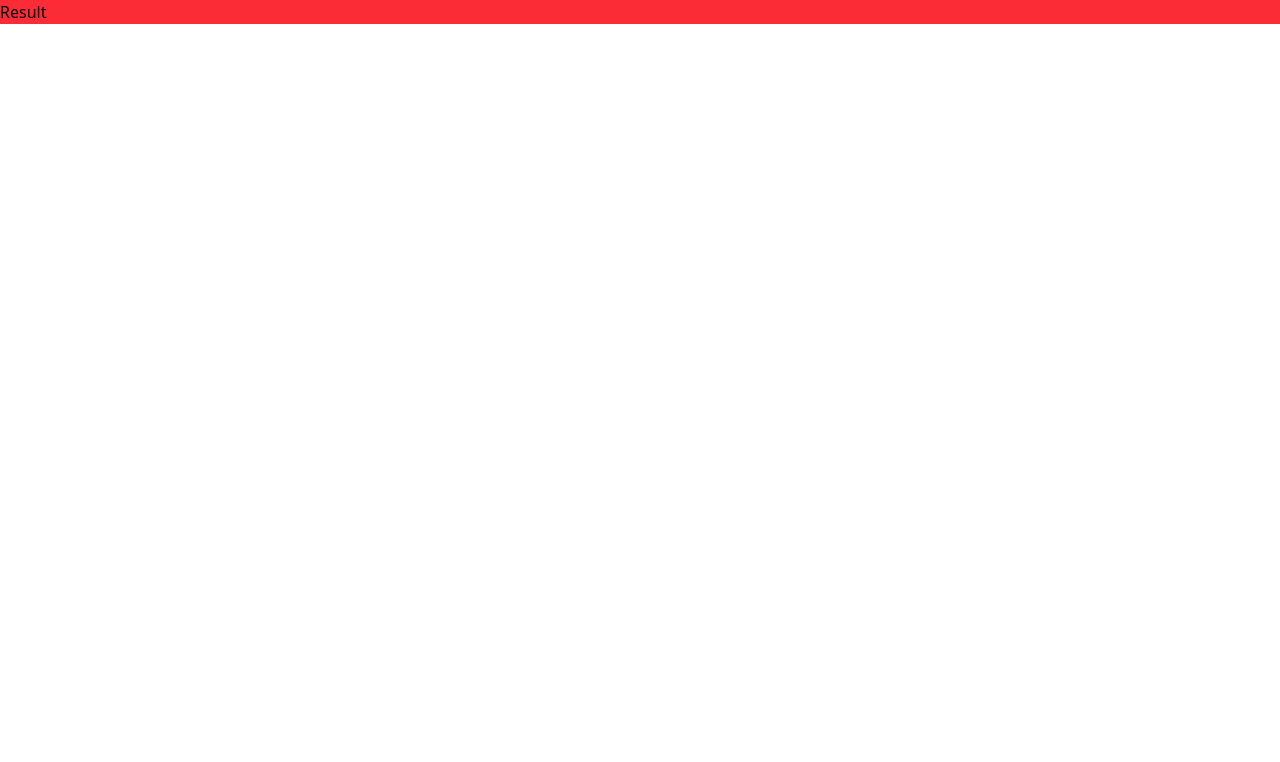
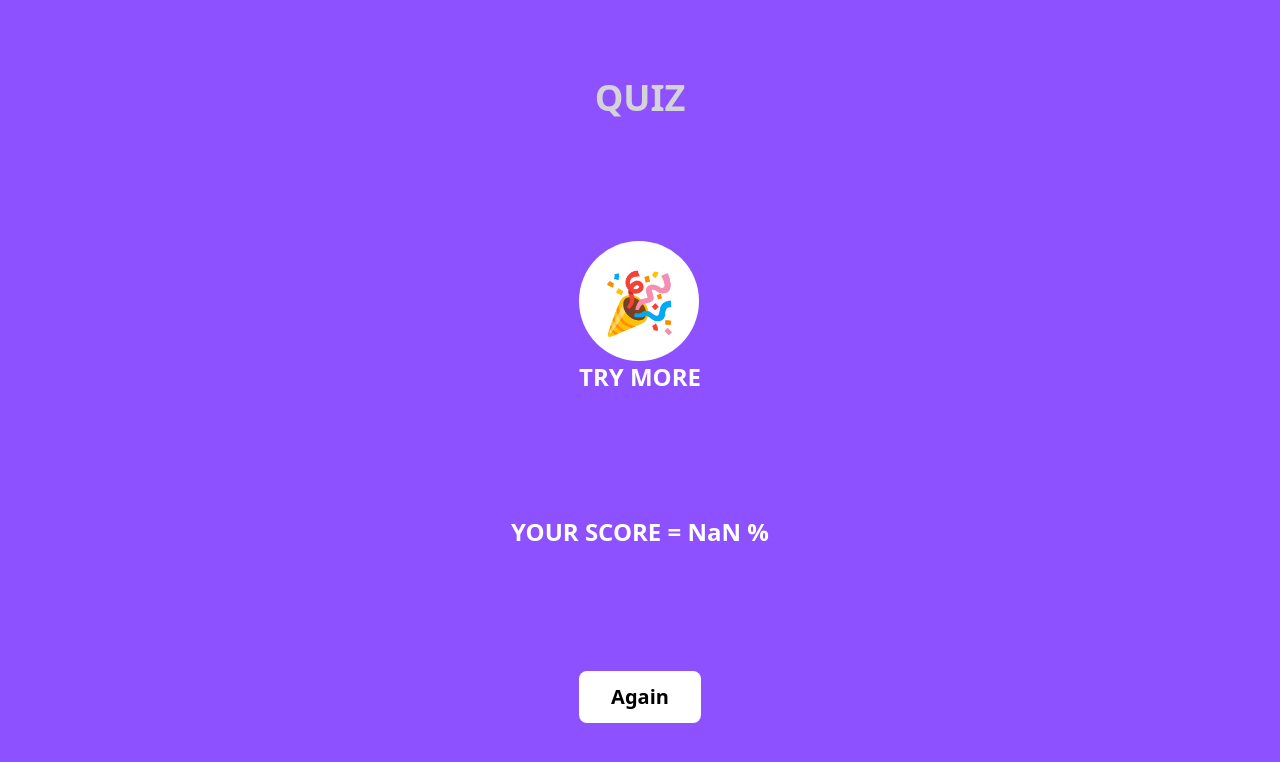
Before and after one commit to sianami123/hw18_quiz_app, a React (Vite) app: page /results in a window 1280 px wide. Shown: the top 762 px of the page. Built offline with nearby package versions, Linux system fonts and the light colour scheme.

Commit message:
context and result page

```diff
--- a/src/App.tsx
+++ b/src/App.tsx
@@ -3,8 +3,10 @@ import OnboardingPage from "./pages/onboarding/onboarding_page";
 import SetupQuizPage from "./pages/setup_quiz/setup_quiz_page";
 import QuizPage from "./pages/quiz/quiz_page";
 import Result from "./pages/result/result";
+import { ContextProvider } from "./context/context";
 function App() {
   return (
+    <ContextProvider>
       <div className="bg-red-500">
         <Routes>
           <Route path="/" element={<OnboardingPage />} />
@@ -13,6 +15,7 @@ function App() {
           <Route path="/results" element={<Result />} />
         </Routes>
       </div>
+    </ContextProvider>
   );
 }
 
--- /dev/null
+++ b/src/context/context.tsx
@@ -0,0 +1,24 @@
+import { createContext, useReducer, useContext } from "react";
+import { reducer, initialState } from "../reducer/reducer";
+
+type ContextType = {
+  questionsState: any;
+  dispatch: React.Dispatch<any>;
+};
+
+const Context = createContext<ContextType>({
+  questionsState: {},
+  dispatch: () => null,
+});
+
+const ContextProvider = ({ children }: { children: React.ReactNode }) => {
+  const [questionsState, dispatch] = useReducer(reducer, initialState);
+
+  return (
+    <Context.Provider value={{ questionsState, dispatch }}>
+      {children}
+    </Context.Provider>
+  );
+};
+
+export { Context, ContextProvider };
--- a/src/pages/quiz/quiz_page.tsx
+++ b/src/pages/quiz/quiz_page.tsx
@@ -1,11 +1,14 @@
-import { useState, useEffect } from "react";
+import { useState, useEffect, useReducer, useContext } from "react";
 import { useLocation, useNavigate } from "react-router-dom";
 import axios from "axios";
+import { Context } from "../../context/context";
 
 export default function QuizPage() {
   const location = useLocation();
   const navigate = useNavigate();
   const queryParams = new URLSearchParams(location.search);
+  const contextData = useContext(Context);
+  const { questionsState, dispatch } = contextData;
 
   const count = queryParams.get("amount");
   const categoryId = queryParams.get("categoryId");
@@ -15,7 +18,6 @@ export default function QuizPage() {
     navigate("/setup-quiz");
   }
 
-  const [questions, setQuestions] = useState<any[]>([]);
   const [currentQuestion, setCurrentQuestion] = useState(0);
 
   useEffect(() => {
@@ -24,8 +26,7 @@ export default function QuizPage() {
         const url = `https://opentdb.com/api.php?amount=${count}&category=${categoryId}&difficulty=${difficulty}&type=multiple`;
         console.log("url", url);
         const questionData = await axios.get(url);
-        setQuestions(questionData.data.results);
-        console.log(questionData.data.results);
+        dispatch({ type: "ADD_QUESTIONS", payload: questionData.data.results });
       } catch (error: any) {
         console.log(error);
       }
@@ -34,7 +35,7 @@ export default function QuizPage() {
     fetchQuestions();
   }, [count, categoryId, difficulty]);
 
-  if (questions.length === 0) {
+  if (questionsState.length === 0) {
     return (
       <div className="min-h-screen bg-[#8A4FFF] p-5">
         <div className="max-w-[800px] mx-auto">Loading...</div>
@@ -42,18 +43,29 @@ export default function QuizPage() {
     );
   }
 
-  const question = questions[currentQuestion];
+  const question = questionsState[currentQuestion];
   const answers = [...question.incorrect_answers, question.correct_answer].sort(
     () => Math.random() - 0.5
   );
 
   const handleAnswerClick = (selectedAnswer: string) => {
-    if (questions.length === currentQuestion + 1) {
+    const isCorrect = selectedAnswer === question.correct_answer;
+    dispatch({
+      type: "ADD_ANSWER",
+      payload: {
+        ...question,
+        selectedAnswer,
+        isCorrect,
+      },
+    });
+    if (questionsState.length === currentQuestion + 1) {
       navigate("/results");
-    } else if (questions.length === currentQuestion) {
+    } else {
       setCurrentQuestion(currentQuestion + 1);
     }
   };
+
+  console.log(questionsState);
 
   return (
     <div className="min-h-screen bg-[#8A4FFF] p-5">
@@ -69,13 +81,31 @@ export default function QuizPage() {
             <button
               onClick={() => handleAnswerClick(answer)}
               key={index}
-              className="w-full p-4 bg-[#7FFFD4] text-black rounded-[10px]
-                       text-left hover:scale-[1.02] transition-transform"
+              className={`w-full p-4 text-black rounded-[10px]
+                       text-left hover:scale-[1.02] transition-transform ${
+                         question.selectedAnswer !== answer
+                           ? "bg-[#7FFFD4]"
+                           : "bg-[#FFD700]"
+                       }`}
             >
               {index + 1}. {answer}
             </button>
           ))}
         </div>
+        <div className="flex justify-between items-center mt-10">
+          <button
+            onClick={() => setCurrentQuestion(currentQuestion - 1)}
+            className="bg-[#FFD700] text-black p-4 rounded-[10px]"
+          >
+            Previous
+          </button>
+          <button
+            onClick={() => setCurrentQuestion(currentQuestion + 1)}
+            className="bg-[#FFD700] text-black p-4 rounded-[10px]"
+          >
+            Next
+          </button>
+        </div>
       </div>
     </div>
   );
--- a/src/pages/result/result.tsx
+++ b/src/pages/result/result.tsx
@@ -1,3 +1,46 @@
+import { useNavigate } from "react-router-dom";
+import { useContext } from "react";
+import { Context } from "../../context/context";
+
 export default function Result() {
-  return <div>Result</div>;
+  const navigate = useNavigate();
+  const contextData = useContext(Context);
+  const { questionsState } = contextData;
+
+  const score = Math.round(
+    (questionsState.filter((question: any) => question.isCorrect).length /
+      questionsState.length) *
+      100
+  );
+
+  const getEmoji = (score: number) => {
+    if (score < 30) return "😤";
+    if (score < 50) return "😕";
+    if (score < 70) return "🙂";
+    if (score < 90) return "😊";
+    return "🎉";
+  };
+
+  return (
+    <div className="flex flex-col items-center justify-around min-h-screen bg-violet-500 p-8 gap-8">
+      <h1 className="text-4xl font-bold text-zinc-300">QUIZ</h1>
+      <div>
+        <div className="bg-white rounded-full w-[120px] h-[120px] flex items-center justify-center">
+          <div className="text-6xl">{getEmoji(score)}</div>
+        </div>
+        <div className="text-2xl font-bold text-white">TRY MORE</div>
+      </div>
+
+      <div className="text-2xl font-bold text-white">
+        YOUR SCORE = {score} %
+      </div>
+
+      <button
+        className="bg-white px-8 py-3 rounded-lg text-xl font-bold cursor-pointer transition-transform hover:scale-105"
+        onClick={() => navigate("/setup-quiz")}
+      >
+        Again
+      </button>
+    </div>
+  );
 }
--- a/src/pages/setup_quiz/setup_quiz_page.tsx
+++ b/src/pages/setup_quiz/setup_quiz_page.tsx
@@ -1,6 +1,7 @@
-import { useEffect, useState } from "react";
+import { useContext, useEffect, useState } from "react";
 import axios from "axios";
 import { useNavigate } from "react-router-dom";
+import { Context } from "../../context/context";
 interface Category {
   id: number;
   name: string;
@@ -35,6 +36,12 @@ export default function SetupQuizPage() {
       setCategories(response.data.trivia_categories);
     };
     fetchCategories();
+  }, []);
+
+  useEffect(() => {
+    const contextData = useContext(Context);
+    const { dispatch } = contextData;
+    dispatch({ type: "RESET_QUESTIONS" });
   }, []);
 
   return (
--- a/src/reducer/reducer.ts
+++ b/src/reducer/reducer.ts
@@ -5,26 +5,27 @@ interface Iquestion {
   incorrect_answers: string[];
   question: string;
   type: string;
-  selectedAnswer?: string;
-  isCorrect?: boolean | undefined;
+  selectedAnswer?: string | null;
+  isCorrect?: boolean | null;
 }
 
-export const initialState: Iquestion = {
-  category: "",
-  correct_answer: "",
-  difficulty: "",
-  incorrect_answers: [],
-  question: "",
-  type: "",
-  selectedAnswer: "",
-  isCorrect: undefined,
-};
+const initialState: Iquestion[] = [];
 
-export const reducer = (state: Iquestion[], action: any): Iquestion[] => {
+const reducer = (state: Iquestion[], action: any): Iquestion[] => {
   switch (action.type) {
     case "ADD_QUESTIONS":
-      return [...state, ...action.payload];
+      return action.payload;
+    case "ADD_ANSWER":
+      return state.map((question) =>
+        question.question === action.payload.question
+          ? action.payload
+          : question
+      );
+    case "RESET_QUESTIONS":
+      return initialState;
     default:
       return state;
   }
 };
+
+export { initialState, reducer };
```
Lines whose indentation alone changed are shown as unchanged.
